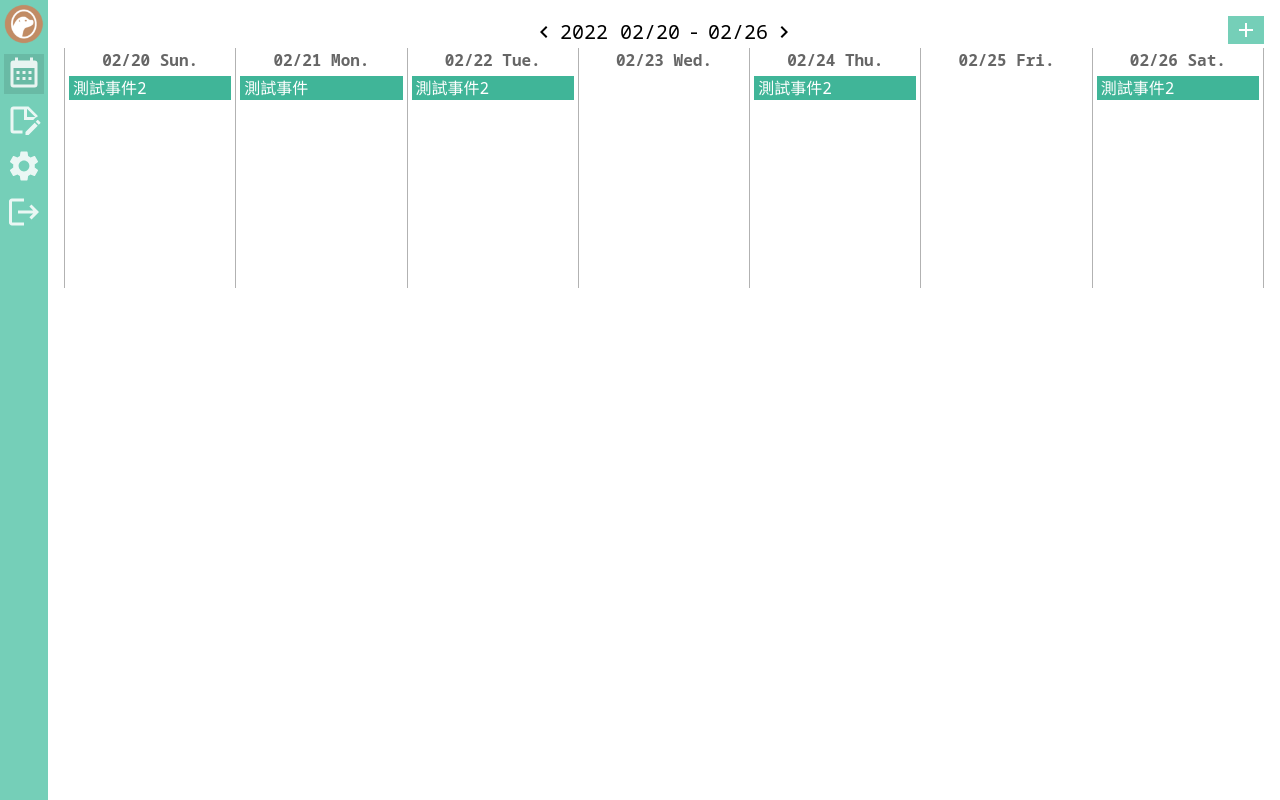
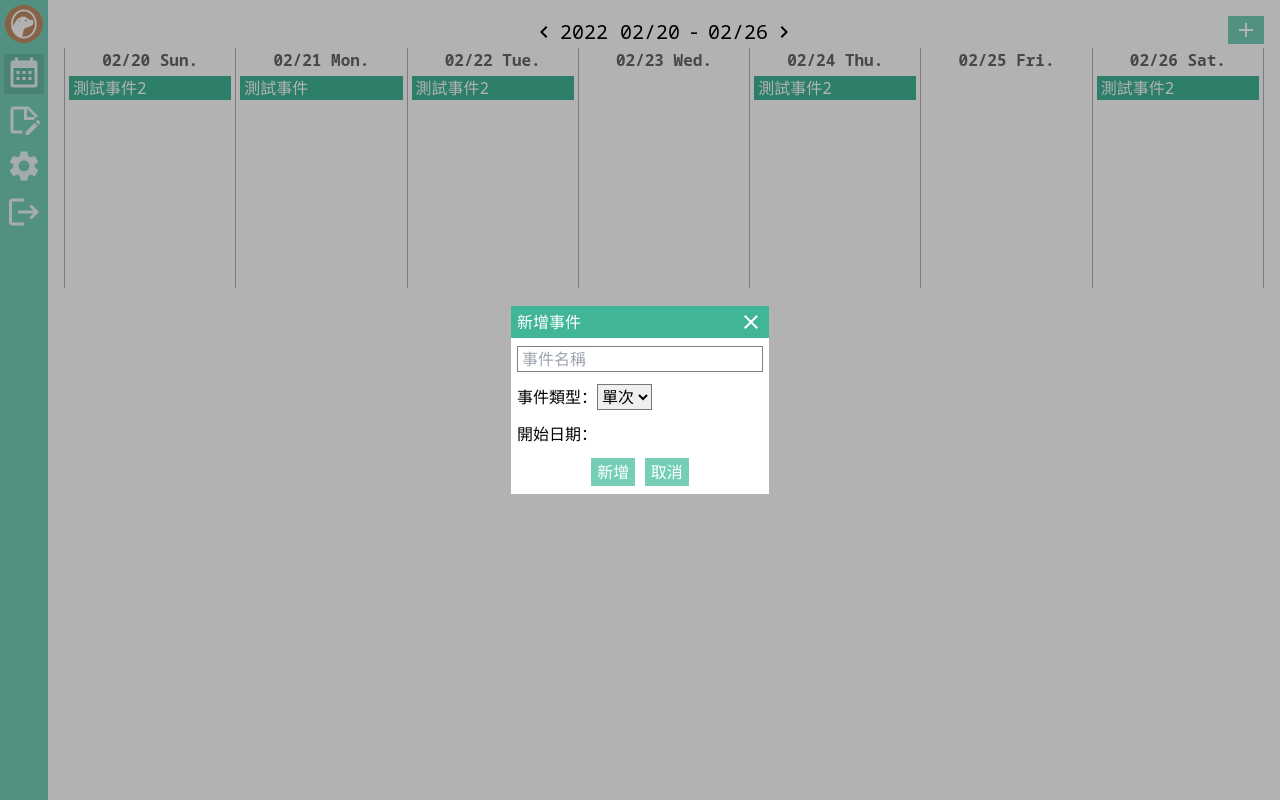
Before and after one commit to EricChiou/otter-calendar, a React (Vite) app: page /calendar in a window 1280 px wide. Both pictures are taken after a click on the button 1246 px from the left and 30 px from the top of the page. Built offline with nearby package versions, Linux system fonts and the light colour scheme.

Commit message:
update editEvent ui

```diff
--- a/src/components/EditEvent/index.tsx
+++ b/src/components/EditEvent/index.tsx
@@ -1,6 +1,6 @@
-import { FunctionComponent, useState } from 'react';
+import { ChangeEvent, FunctionComponent, useState } from 'react';
 
-import { Event, EventType } from '@/types/event';
+import { Event, EventType, eventTypes, EventRepeatUnit } from '@/types/event';
 
 import Modal from '@/components/Modal';
 import Button from '@/components/Button';
@@ -22,11 +22,61 @@ const EditEvent: FunctionComponent<Props> = ({ show, event, close }) => {
       remark: '',
     });
 
+  function eventTypeOnChange(e: ChangeEvent<HTMLSelectElement>) {
+    switch (e.target.value) {
+      case EventType.single:
+        setEvent({
+          id: _event.id,
+          name: _event.name,
+          type: EventType.single,
+          startTime: _event.startTime,
+          remark: _event.remark,
+        });
+        break;
+      case EventType.repeat:
+        setEvent({
+          ..._event,
+          type: EventType.repeat,
+          repeatInterval: 1,
+          repeatUnit: EventRepeatUnit.day,
+          repeatTime: 1,
+          lastTime: null,
+        });
+        break;
+    }
+  }
+
   return (
-    <Modal show={show} title="修改事件" close={() => { close(); }}>
+    <Modal show={show} title={`${event ? '修改' : '新增'}事件`} close={() => { close(); }}>
       <div className="py-2 px-1.5">
         <div className="text-center">
-          <div className="mb-3">{_event.name}</div>
+          <div className="mb-3">
+            <input
+              className="px-1 w-62 border border-mask-5 outline-none"
+              placeholder="事件名稱"
+              value={_event.name}
+              onChange={(e) => { setEvent({ ..._event, name: e.target.value }); }}
+            ></input>
+          </div>
+          <div className="mb-3 text-left">
+            事件類型：
+            <select className="border border-mask-5 outline-none" value={_event.type} onChange={eventTypeOnChange}>
+              {eventTypes.map((eventType) => (
+                <option key={eventType.value} value={eventType.value}>{eventType.label}</option>
+              ))}
+            </select>
+          </div>
+          {_event.type === EventType.repeat ? <>
+            <div className="mb-3 text-left">
+              重複間隔：
+            </div>
+            <div className="mb-3 text-left">
+              重複次數：
+            </div>
+          </> : null}
+          <div className="mb-3 text-left">
+            開始日期：
+          </div>
           <Button click={() => { close(); }}>{event ? '修改' : '新增'}</Button>
           &nbsp;
           <Button click={() => { close(); }}>取消</Button>
--- a/src/views/Calendar/EventInfo/index.tsx
+++ b/src/views/Calendar/EventInfo/index.tsx
@@ -14,8 +14,8 @@ interface Props {
 }
 
 const EventInfo: FunctionComponent<Props> = ({ originalEvent, event, updateEvent }) => {
+  const [editModal, setEditModal] = useState(false);
   const [deleteModal, setDeleteModal] = useState(false);
-  const [editModal, setEditModal] = useState(false);
 
   function renderEventType(): string {
     switch (event.type) {
@@ -82,7 +82,7 @@ const EventInfo: FunctionComponent<Props> = ({ originalEvent, event, updateEvent
   }
 
   const infoClassName = 'h-8 text-lg';
-  return (
+  return (<>
     <div className="text-left">
       <span className="text-xl">{event.name}</span>
       <br></br>
@@ -114,10 +114,10 @@ const EventInfo: FunctionComponent<Props> = ({ originalEvent, event, updateEvent
         &nbsp;
         <Button className="bg-red active:bg-red-2" text={'刪除'} click={() => { setDeleteModal(true); }}></Button>
       </div>
-      <EditEvent show={editModal} event={originalEvent} close={() => { setEditModal(false); }}></EditEvent>
-      <DeleteEvent show={deleteModal} event={originalEvent} close={() => { setDeleteModal(false); }}></DeleteEvent>
     </div >
-  );
+    <EditEvent show={editModal} event={originalEvent} close={() => { setEditModal(false); }}></EditEvent>
+    <DeleteEvent show={deleteModal} event={originalEvent} close={() => { setDeleteModal(false); }}></DeleteEvent>
+  </>);
 };
 
 export default EventInfo;
--- a/src/views/Calendar/index.tsx
+++ b/src/views/Calendar/index.tsx
@@ -8,6 +8,7 @@ import Week from './Week';
 import EventInfo from './EventInfo';
 import { formatDate } from '@/utils/dateFormat';
 import Button from '@/components/Button';
+import EditEvent from '@/components/EditEvent';
 
 export enum ShowType {
   week,
@@ -16,6 +17,7 @@ export enum ShowType {
 }
 
 const Calendar: FunctionComponent = () => {
+  const [addModal, setAddModal] = useState(false);
   const [showType, setShowType] = useState(ShowType.week);
   const [dateRange, setDateRange] = useState({ startTime: 0, endTime: 0 });
   const [originalEventList, setOriginalEventList] = useState<Event[]>([]);
@@ -131,7 +133,7 @@ const Calendar: FunctionComponent = () => {
     });
   }
 
-  return (
+  return (<>
     <div className="my-2 mx-0.5 sm:my-4 sm:mx-4">
       <div className="relative text-center">
         <span
@@ -150,7 +152,7 @@ const Calendar: FunctionComponent = () => {
           <Right></Right>
         </span>
         <div className="absolute top-0 right-0">
-          <Button className="px-0.5"><Add></Add></Button>
+          <Button className="px-0.5" click={() => { setAddModal(true); }}><Add></Add></Button>
         </div>
       </div>
       <Week
@@ -171,7 +173,8 @@ const Calendar: FunctionComponent = () => {
         </div> : null
       }
     </div>
-  );
+    <EditEvent show={addModal} close={() => { setAddModal(false); }}></EditEvent>
+  </>);
 };
 
 export default Calendar;
```
